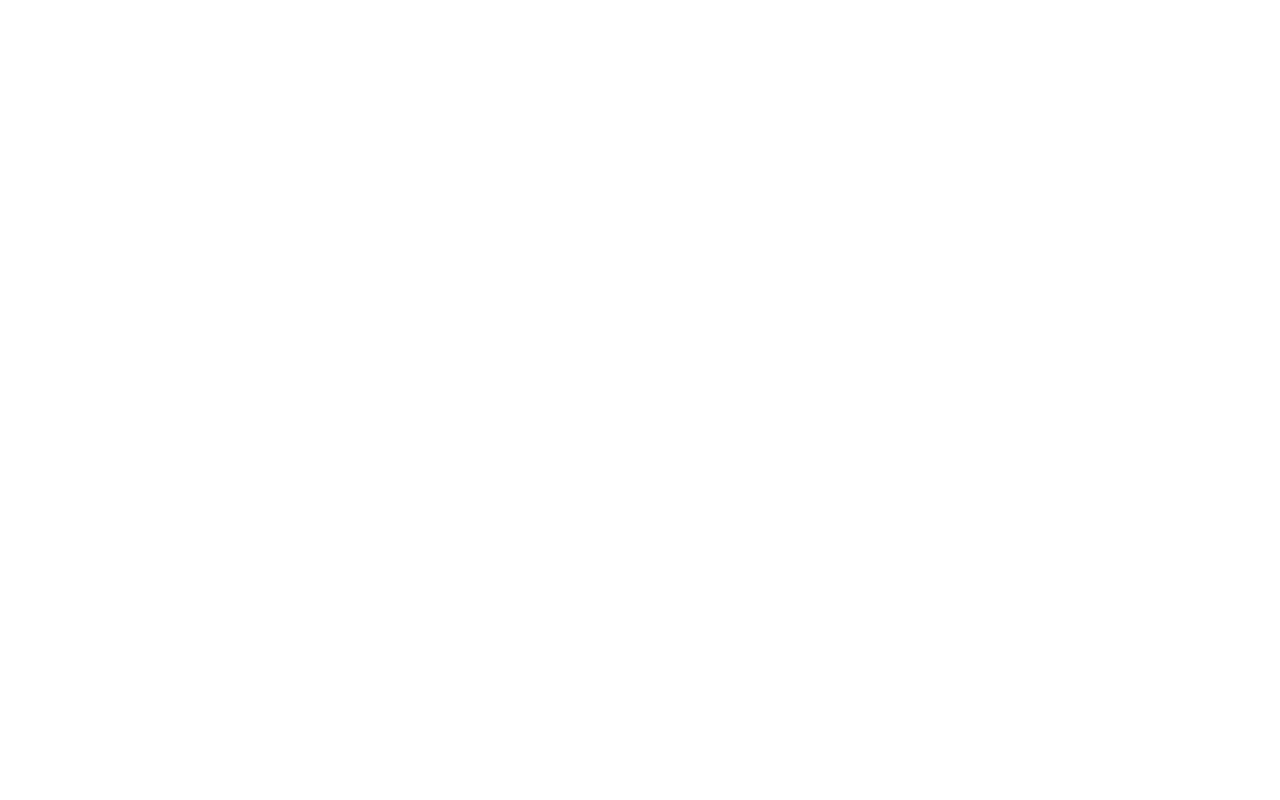
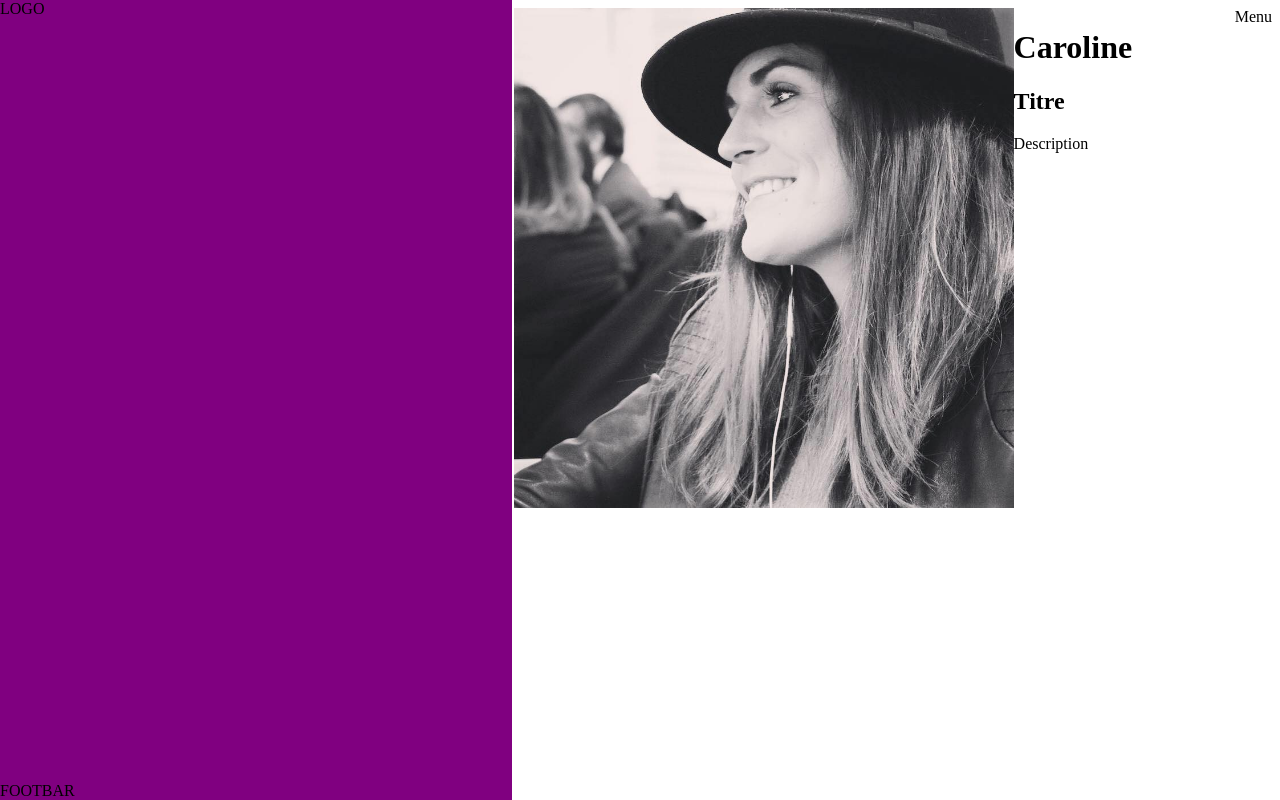
Before and after one commit to Cmfauvel/Site-CV-2, a plain HTML site: page Index.html in a window 1280 px wide. Drawn offline with Linux system fonts and the light colour scheme.

Commit message:
avant chgt css

```diff
--- a/Index.html
+++ b/Index.html
@@ -3,11 +3,29 @@
     <head>
         <meta charset="UTF-8">
         <meta name="viewport" content="width=device-width, initial-scale=1.0">
+        <link rel="stylesheet" href="css/style.css">
         <title>Curriculum Vitae de Caroline Fauvel, bienvenue</title>
     </head>
     <body>
-        <header></header>
-        <main></main>
-        <footer></footer>
+        <header><div>Menu</div></header>
+        <main>
+            <div class="row">
+                <div class="half-column" id="photo"><img src="img/Profil pix.jpg" alt="Photo de Caroline" id="profil"></div>
+                <div class="half-column">
+                    <div>
+                        <h1>Caroline</h1>
+                        <h2>Titre</h2>
+                        <p>Description</p>
+                    </div>
+                    <div>
+
+                    </div>
+                </div>
+            </div>
+        </main>
+        <footer>
+            <div>LOGO</div>
+            <div>FOOTBAR</div>
+        </footer>
     </body>
 </html>
--- a/css/style.css
+++ b/css/style.css
@@ -0,0 +1,51 @@
+
+body {
+    display:flex;
+    flex-direction: row-reverse;
+    width: contain;
+
+}
+
+header {
+    position: absolute;
+}
+
+main {
+    height: 100%;
+    width: 60%;
+}
+
+.row {
+    display: flex;
+    flex-direction: row;
+    justify-content: flex-start;
+}
+
+
+
+img#profil {
+    width: 500px;
+    height: auto;
+
+}
+
+.half-column {
+    justify-content: space-around;
+}
+
+.half-column#photo {
+    left: -50%;
+}
+
+footer {
+    display: flex;
+    background-color: purple;
+    width: 40%;
+    height: 100%;
+    flex-direction: column;
+    position: absolute;
+    left: 0;
+    top: 0;
+    bottom: 0;
+    justify-content: space-between;
+}
```
Also changed, not shown: img/Profil pix.jpg (added).
